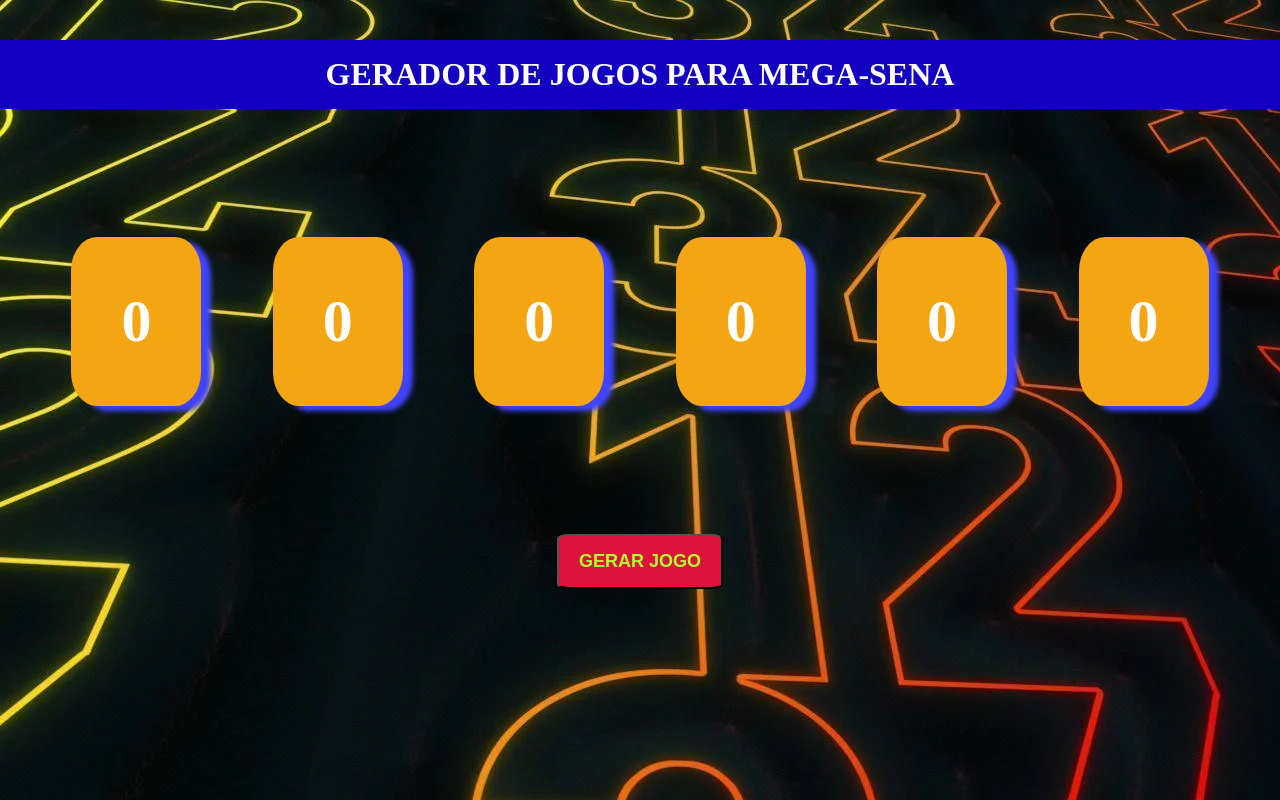
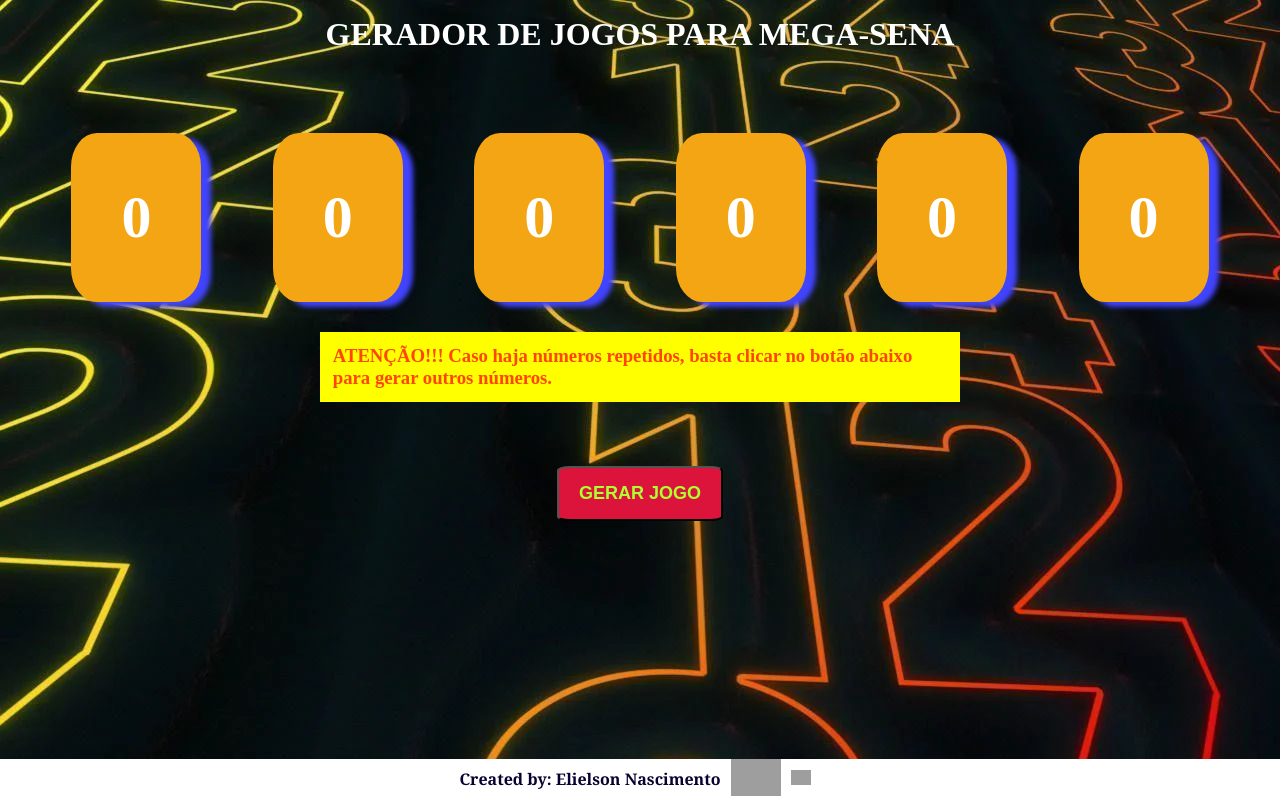
Before and after one commit to elielsondev/generate-lottery-number, a plain HTML site: page index.html in a window 1280 px wide. Drawn offline with Linux system fonts and the light colour scheme; grey boxes are pictures that could not be loaded.

Commit message:
Refatoração e ajuste de estilos

```diff
--- a/index.html
+++ b/index.html
@@ -17,9 +17,31 @@
     <p id="fifth">0</p>
     <p id="sixth">0</p>
   </main>
+  <section>
+    <h3>ATENÇÃO!!! Caso haja números repetidos, basta clicar no botão abaixo para gerar outros números.</h3>
+  </section>
   <div class="screen">
     <button id="gameButton" onclick="getterGame()" type="button">GERAR JOGO</button>
   </div>
+  <footer id="Footer">
+    <a href="https://elielsondev.github.io/my-portfolio/" target="_blank">
+      <h4 id="Created">Created by: Elielson Nascimento</h4>
+    </a>
+
+    <a href="https://www.linkedin.com/in/elielsondev/" target="_blank">
+      <img
+        width='60'
+        src="https://cdn.jsdelivr.net/gh/devicons/devicon/icons/linkedin/linkedin-original-wordmark.svg"
+      />
+    </a>
+
+    <a href="https://github.com/elielsondev" target="_blank">
+      <img
+        width='30'
+        src="https://cdn.jsdelivr.net/gh/devicons/devicon/icons/github/github-original-wordmark.svg"
+      />
+    </a>
+  </footer>
   <script src="script.js"></script>
 </body>
 </html>
--- a/style.css
+++ b/style.css
@@ -12,7 +12,7 @@ body {
   align-items: center;
   display: flex;
   justify-content: space-evenly;
-  margin-top: 10%;
+  margin-top: 5%;
 }
 
 p {
@@ -26,11 +26,9 @@ p {
 }
 
 h1 {
-  background-color: rgb(19, 0, 192);
   color: white;
   display: flex;
   justify-content: center;
-  margin-top: 40px;
   padding-bottom: 0.5em;
   padding-top: 0.5em;
 }
@@ -41,11 +39,49 @@ h1 {
   color: greenyellow;
   font-weight: 900;
   font-size: large;
+  margin-bottom: 120px;
   padding-bottom: 15px;
   padding-left: 20px;
   padding-right: 20px;
   padding-top: 15px;
 }
+
+#Footer {
+  background-color: white;
+  display: flex;
+  justify-content: center;
+  align-items: center;
+  position: fixed;
+  bottom: 0;
+  width: 100%;
+}
+
+#Created {
+  color: #0a0131;
+  padding-right: 10px;
+  font-family: Cambria, Cochin, Georgia, Times, 'Times New Roman', serif;
+}
+
+a {
+  text-decoration:none;
+}
+
+img {
+  padding-right: 10px;
+}
+
+section {
+  background-color: yellow;
+  color: orangered;
+  align-items: center;
+  margin-left: 25%;
+  margin-right: 25%;
+  width: 50%;
+  margin-top: 30px;
+  padding: 1%;
+}
+
+
 
 @media only screen and (max-width: 1220px) {
   p {
```
